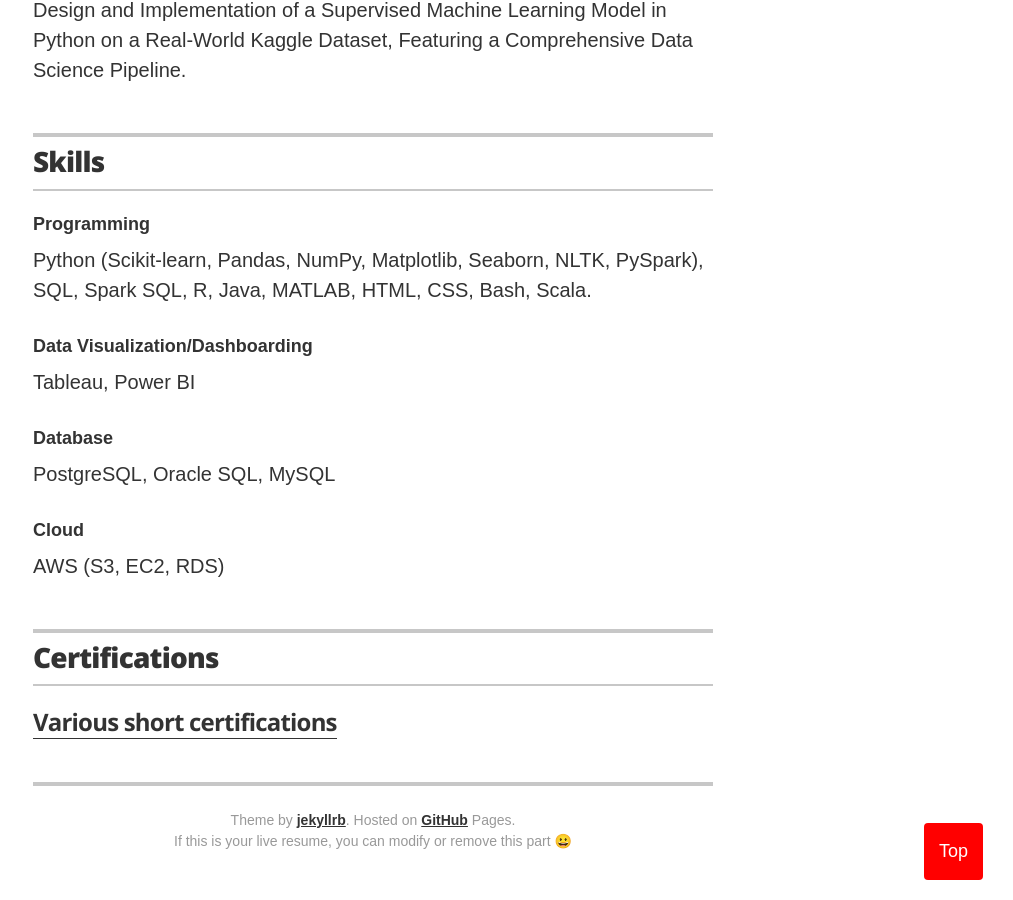
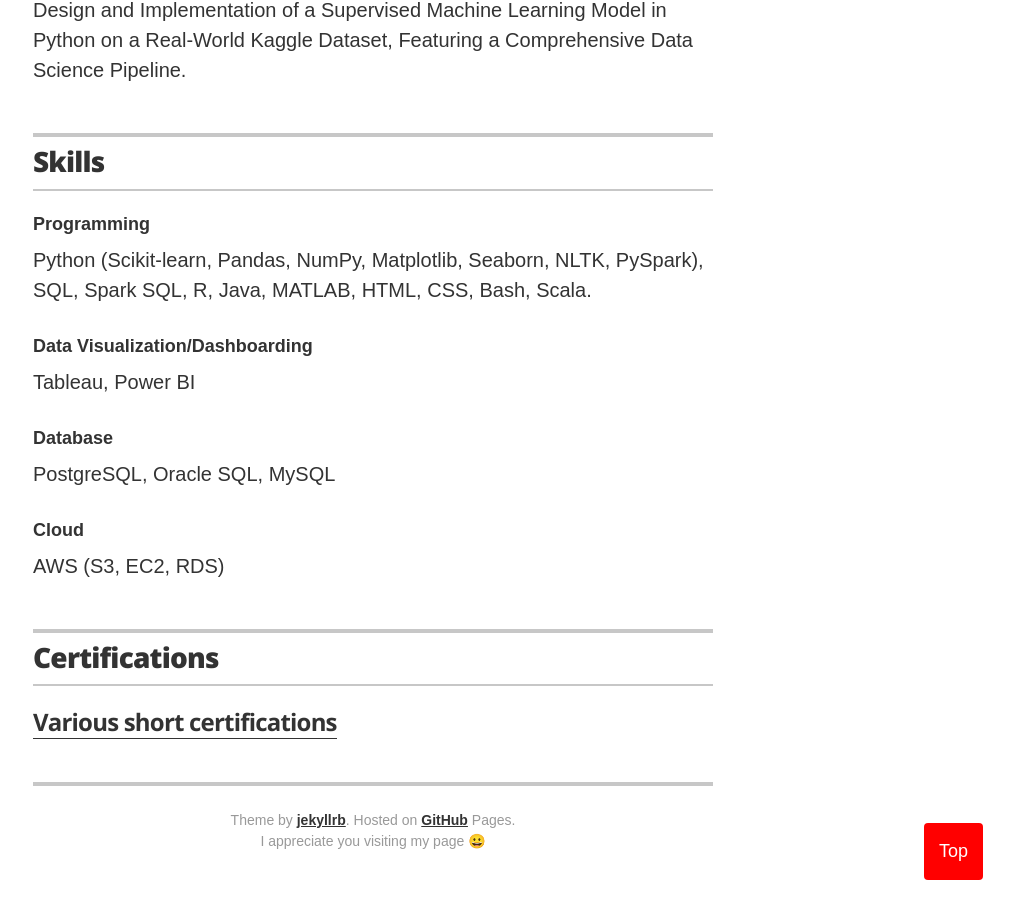
Before and after one commit to ttariqaziz/ttariqaziz.github.io, a Jekyll site: the page built from index.html, in a window 1280 px wide and 900 px high, scrolled down 2581 px. Shown: the whole window, without its empty margins (267-1280 px from the left). Built offline with Jekyll 4.4.1, drawn with Linux system fonts in a browser that asks for light colours.

Commit message:
Update resume.html

```diff
--- a/_layouts/resume.html
+++ b/_layouts/resume.html
@@ -165,7 +165,7 @@
 
       <footer class="page-footer">
         <p class="footer-line">Theme by <a href="https://jekyllrb.com/">jekyllrb</a>. Hosted on <a href="https://github.com/ttariqaziz/ttariqaziz.github.io">GitHub</a> Pages.</p>
-        <p class="footer-line">If this is your live resume, you can modify or remove this part &#128512 </p>
+        <p class="footer-line">I appreciate you visiting my page &#128512 </p>
       </footer>
 
     </div>
```
